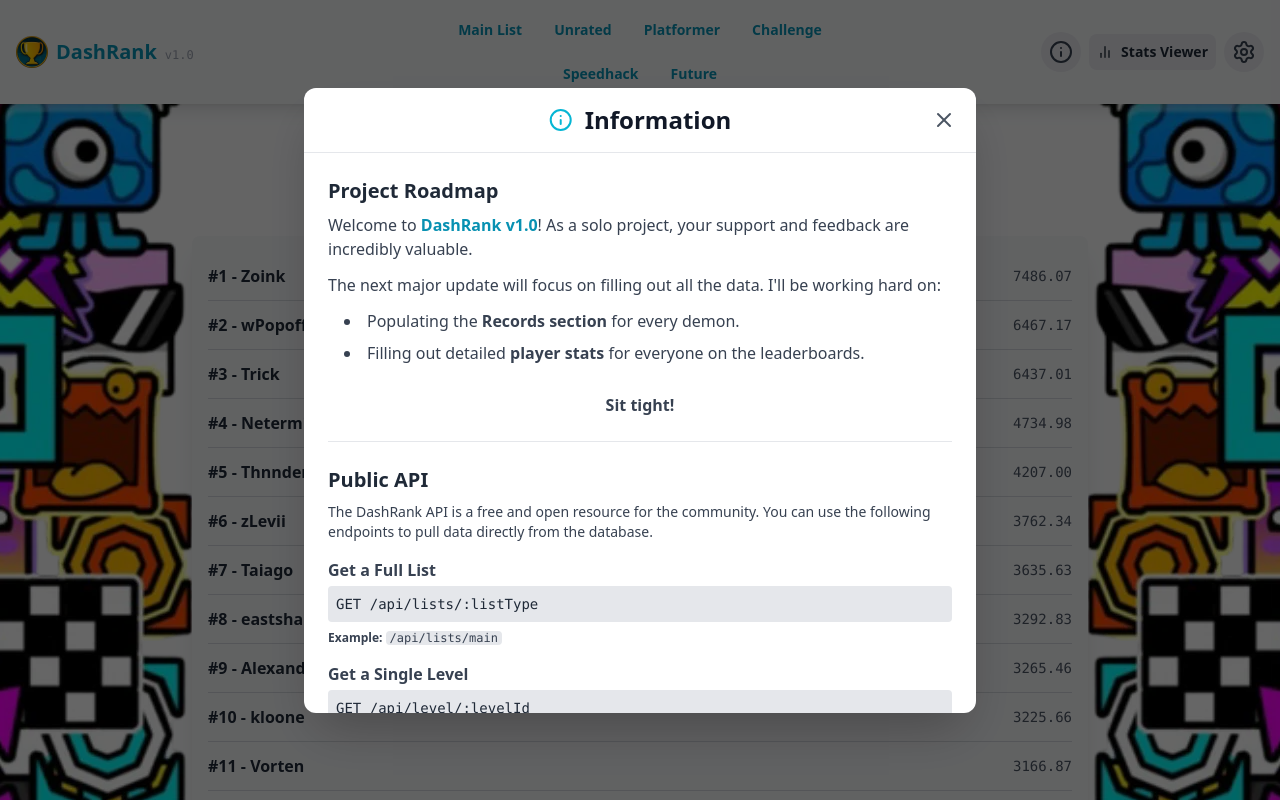
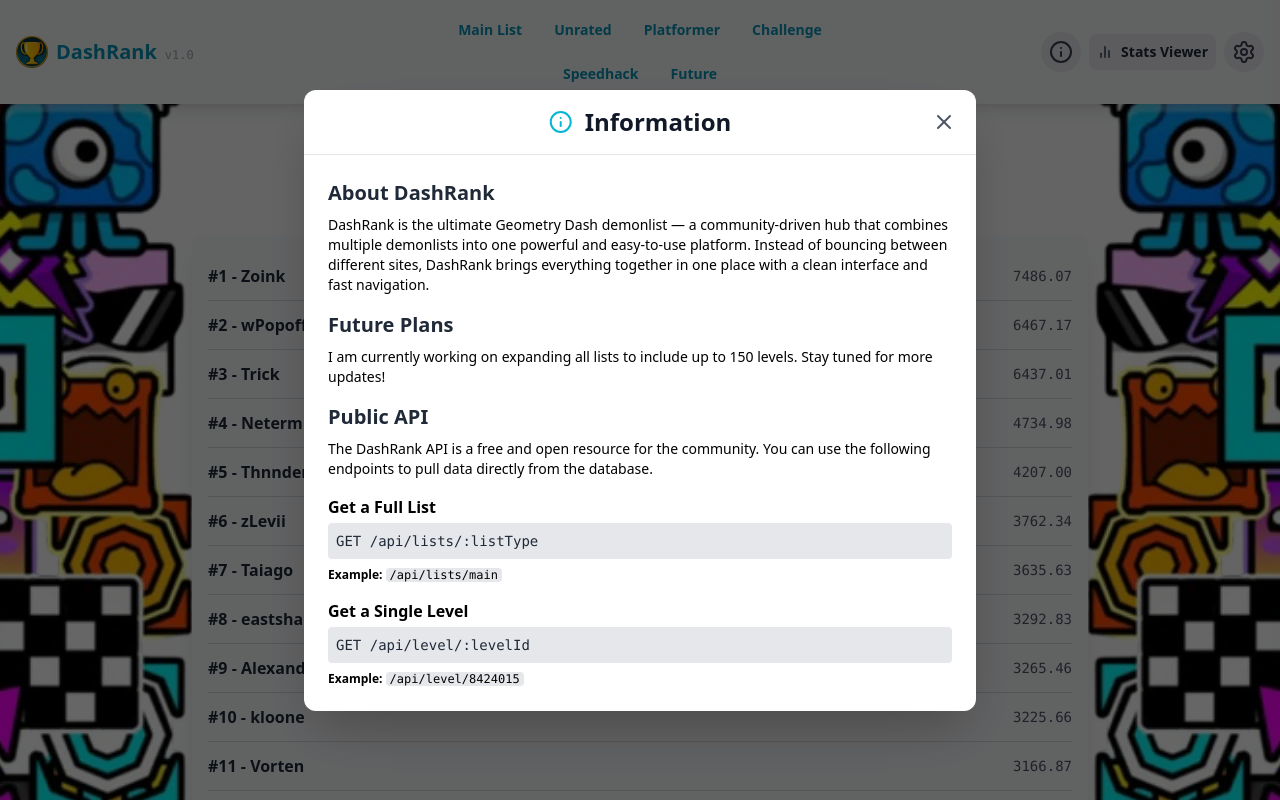
Before and after one commit to Woblu/DashRank, a React (Vite) app: page /players in a window 1280 px wide. Both pictures are taken after a click on the button 1061 px from the left and 52 px from the top of the page. Shown: the top 800 px of the page. Built offline with nearby package versions, Linux system fonts and the light colour scheme.

Commit message:
Adding more information to the infobox

```diff
--- a/src/components/InfoBox.jsx
+++ b/src/components/InfoBox.jsx
@@ -23,28 +23,20 @@
           </button>
         </header>
 
-        <div className="p-6 space-y-6 text-base text-gray-700 dark:text-gray-300 max-h-[70vh] overflow-y-auto custom-scrollbar">
+        <div className="p-6 overflow-y-auto custom-scrollbar" style={{ maxHeight: 'calc(100vh - 120px)' }}>
+          <div className="prose dark:prose-invert max-w-none">
+            <h3 className="font-bold text-xl text-gray-800 dark:text-gray-200 mb-2">About DashRank</h3>
+            <p className="text-sm mb-4">
+              DashRank is the ultimate Geometry Dash demonlist — a community-driven hub that combines multiple demonlists into one powerful and easy-to-use platform. Instead of bouncing between different sites, DashRank brings everything together in one place with a clean interface and fast navigation.
+            </p>
 
-          <div>
-            <h3 className="font-bold text-xl text-gray-800 dark:text-gray-200 mb-2">Project Roadmap</h3>
-            <div className="space-y-3">
-              <p>
-                Welcome to <span className="font-bold text-cyan-600 dark:text-cyan-400">DashRank v1.0</span>! As a solo project, your support and feedback are incredibly valuable.
-              </p>
-              <p>
-                The next major update will focus on filling out all the data. I'll be working hard on:
-              </p>
-              <ul className="list-disc list-inside space-y-2 pl-4">
-                <li>Populating the <span className="font-semibold">Records section</span> for every demon.</li>
-                <li>Filling out detailed <span className="font-semibold">player stats</span> for everyone on the leaderboards.</li>
-              </ul>
-               <p className="font-semibold text-center pt-4">
-                Sit tight!
-              </p>
-            </div>
-          </div>
+            {/* --- NEW SECTION ADDED HERE --- */}
+            <h3 className="font-bold text-xl text-gray-800 dark:text-gray-200 mb-2">Future Plans</h3>
+            <p className="text-sm mb-4">
+              I am currently working on expanding all lists to include up to 150 levels. Stay tuned for more updates!
+            </p>
+            {/* --- END OF NEW SECTION --- */}
 
-          <div className="border-t border-gray-200 dark:border-gray-700 pt-6">
             <h3 className="font-bold text-xl text-gray-800 dark:text-gray-200 mb-2">Public API</h3>
             <p className="text-sm mb-4">
               The DashRank API is a free and open resource for the community. You can use the following endpoints to pull data directly from the database.
@@ -66,13 +58,13 @@
                   GET /api/level/:levelId
                 </code>
                <div className="mt-2 text-xs">
-                <p><strong>Example:</strong> <code className="bg-gray-200 dark:bg-gray-700 rounded px-1 font-mono">/api/level/86407629</code></p>
+                <p><strong>Example:</strong> <code className="bg-gray-200 dark:bg-gray-700 rounded px-1 font-mono">/api/level/8424015</code></p>
+                </div>
               </div>
             </div>
           </div>
         </div>
       </div>
     </div>
-   </div>
   );
 }
```
